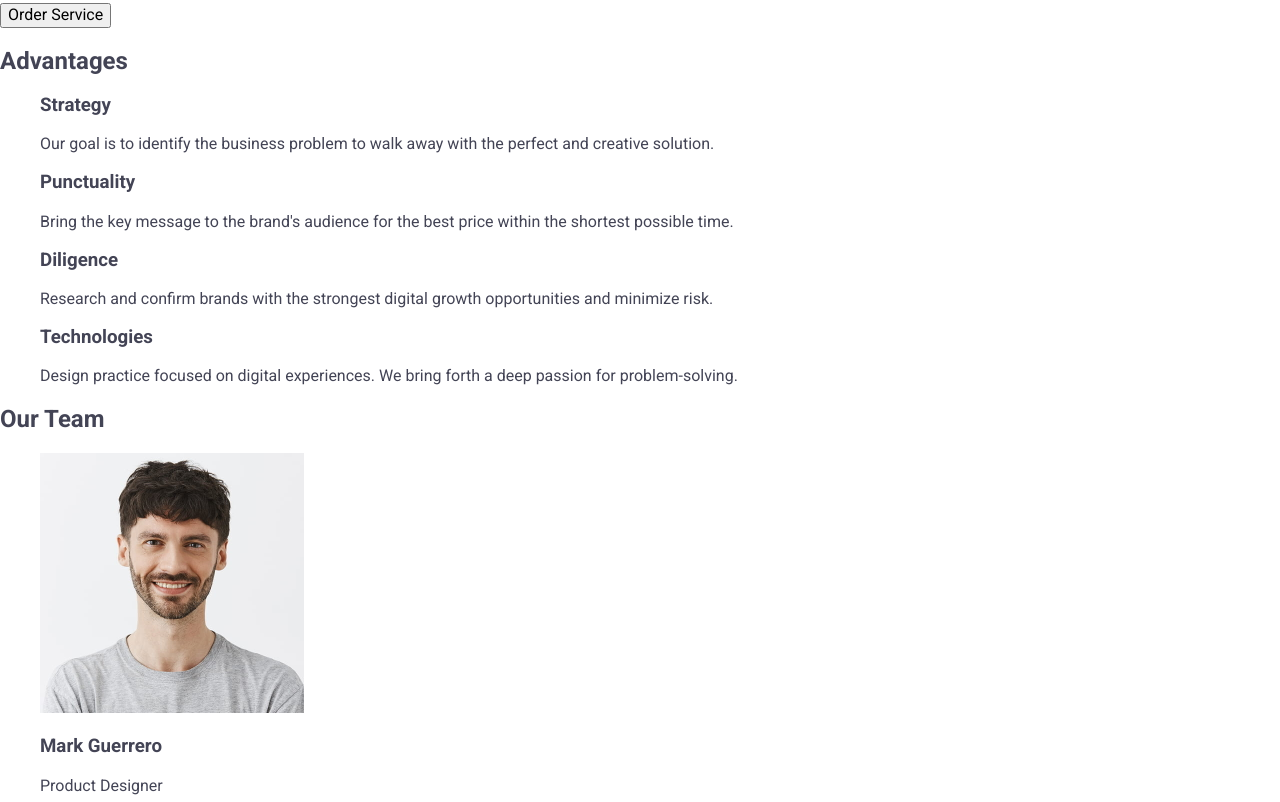
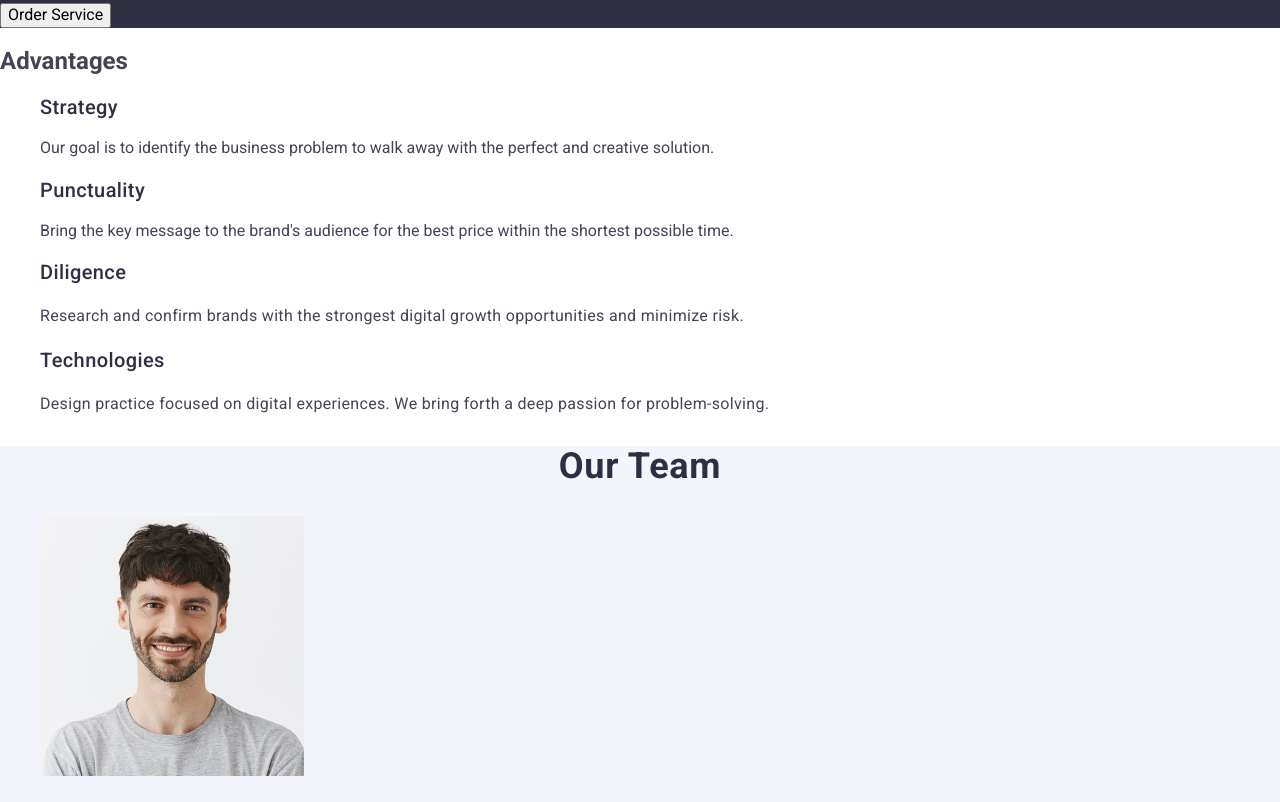
Before and after one commit to Atom1530/goit-markup-hw-02, a plain HTML site: page index.html in a window 1280 px wide. Shown: the part 305-1107 px from the top of the page. Drawn offline with nearby package versions, Linux system fonts and the light colour scheme.

Commit message:
styles was upgraded again

```diff
--- a/css/styles.css
+++ b/css/styles.css
@@ -1,23 +1,3 @@
- /* font-family: "Raleway",
- sans-serif;
-
- font-family: "Roboto",
- sans-serif; */
-
-:root {
-    --iris: #4d5ae5;
-    --ocean: #404bbf;
-    --navy-blue: #422e30;
-    --green: #31d0aa;
-    --slate: #434455;
-    --light-slate: #8e8f99;
-    --cornflower: #e7e9fc;
-    --cloud: #f4f4fd;
-    --navy-blue-modal: rgba(46, 47, 66, 0.4);
-    --grey: rgba(46, 47, 66, 0.7);
-    --white: #fff;
-    --dairy: #fcfcfc;
-}
 
  body {
     font-family: "Roboto", sans-serif;
@@ -55,11 +35,7 @@ list-style-type: none;
       font-size: 16px;
       line-height: 1.5;
       letter-spacing: 0.02em;
-      color: #422e30;;
-}
-
-.nav-item {
-   color: #2e2f42;
+      color: #2e2f42;
 }
 
 .contacts-link {
@@ -88,7 +64,7 @@ color: #f4f4fd;
 /* main part */
 
 .main-section-one {
-   color: #2e2f42;
+   background-color: #2e2f42;
 }
 
 .main-title-one {
@@ -100,16 +76,66 @@ color: #f4f4fd;
 
 }
 
-.main-section-one .button {
+.section-one-button {
    background-color: #4D5AE5;
    font-weight: 500;
    line-height: 1.5;
    letter-spacing: 0.04em;
    color: #ffffff;
-
+   cursor: pointer
 }
 
-.main-section-one .button:hover,
-.main-section-one .button:focus {
+.section-one-button:hover,
+.section-one-button:focus {
    background-color: #404BBF;
 }
+
+.section-two-title {
+   font-weight: 500;
+      font-size: 20px;
+      line-height: 1.2;
+      letter-spacing: 0.02em;
+      color: #2e2f42;
+}
+
+.section-two-paragraph {
+   font-weight: 400;
+      font-size: 16px;
+      line-height: 1.5;
+      letter-spacing: 0.02em;
+      color: #434455;
+}
+
+
+.main-section-three {
+   background-color: #f4f4fd;
+}
+
+.section-three-title,
+.section-four-title {
+   font-weight: 700;
+      font-size: 36px;
+
+      line-height: 1.11111;
+      letter-spacing: 0.02em;
+      text-align: center;
+      color: #2e2f42;
+}
+
+.section-three-list-title {
+font-weight: 500;
+   font-size: 20px;
+   line-height: 1.2;
+   letter-spacing: 0.02em;
+   text-align: center;
+   color: #2e2f42;
+}
+
+.section-three-list-paragraph {
+   font-weight: 400;
+      font-size: 16px;
+      line-height: 1.5;
+      letter-spacing: 0.02em;
+      text-align: center;
+      color: #434455;
+}
--- a/index.html
+++ b/index.html
@@ -53,36 +53,36 @@
     <main>
       <section class="main-section-one">
         <h1 class="main-title-one">Effective Solutions for Your Business</h1>
-        <button type="button">Order Service</button>
+        <button type="section-one-button">Order Service</button>
       </section>
 
       <section class="main-section-two">
         <h2>Advantages</h2>
         <ul>
           <li>
-            <h3>Strategy</h3>
+            <h3 class="section-two-title">Strategy</h3>
             <p>
               Our goal is to identify the business problem to walk away with the
               perfect and creative solution.
-            </p>
+            </p class="section-two-paragraph">
           </li>
           <li>
-            <h3>Punctuality</h3>
+            <h3 class="section-two-title">Punctuality</h3>
             <p>
               Bring the key message to the brand's audience for the best price
               within the shortest possible time.
-            </p>
+            </p class="section-two-paragraph">
           </li>
           <li>
-            <h3>Diligence</h3>
-            <p>
+            <h3 class="section-two-title">Diligence</h3>
+            <p class="section-two-paragraph">
               Research and confirm brands with the strongest digital growth
               opportunities and minimize risk.
             </p>
           </li>
           <li>
-            <h3>Technologies</h3>
-            <p>
+            <h3 class="section-two-title">Technologies</h3>
+            <p class="section-two-paragraph">
               Design practice focused on digital experiences. We bring forth a
               deep passion for problem-solving.
             </p>
@@ -91,29 +91,33 @@
       </section>
 
       <section class="main-section-three">
-        <h2 class=>Our Team</h2>
+        <h2 class="section-three-title">Our Team</h2>
         <ul>
           <li>
             <img src="./images/img_1.jpg" alt="Mark Guerrero" width="264" />
-            <h3>Mark Guerrero</h3>
-            <p>Product Designer</p>
+            <h3 class="section-three-list-title">Mark Guerrero</h3>
+            <p class="section-three-list-paragraph">Product Designer</p>
           </li>
           <li>
             <img src="./images/img_2.jpg" alt="Tom Ford" width="264" />
-            <h3>Tom Ford</h3>
-            <p>Frontend Developer</p>
+            <h3 class="section-three-list-title">Tom Ford</h3>
+            <p class="section-three-list-paragraph">Frontend Developer</p>
           </li>
           <li>
             <img src="./images/img_3.jpg" alt="Camila Garcia" width="264" />
-            <h3>Camila Garcia</h3>
-            <p>Marketing</p>
+            <h3 class="section-three-list-title">Camila Garcia</h3>
+            <p class="section-three-list-paragraph">Marketing</p>
           </li>
           <li>
             <img src="./images/img_4.jpg" alt="Daniel Wilson" width="264" />
-            <h3>Daniel Wilson</h3>
-            <p>UI Designer</p>
+            <h3 class="section-three-list-title">Daniel Wilson</h3>
+            <p class="section-three-list-paragraph">UI Designer</p>
           </li>
         </ul>
+      </section class="main-section-four">
+
+      <section>
+        <h2 class="section-four-title">Our Portfolio</h2>
       </section>
     </main>
     <footer class="page-footer">
```
